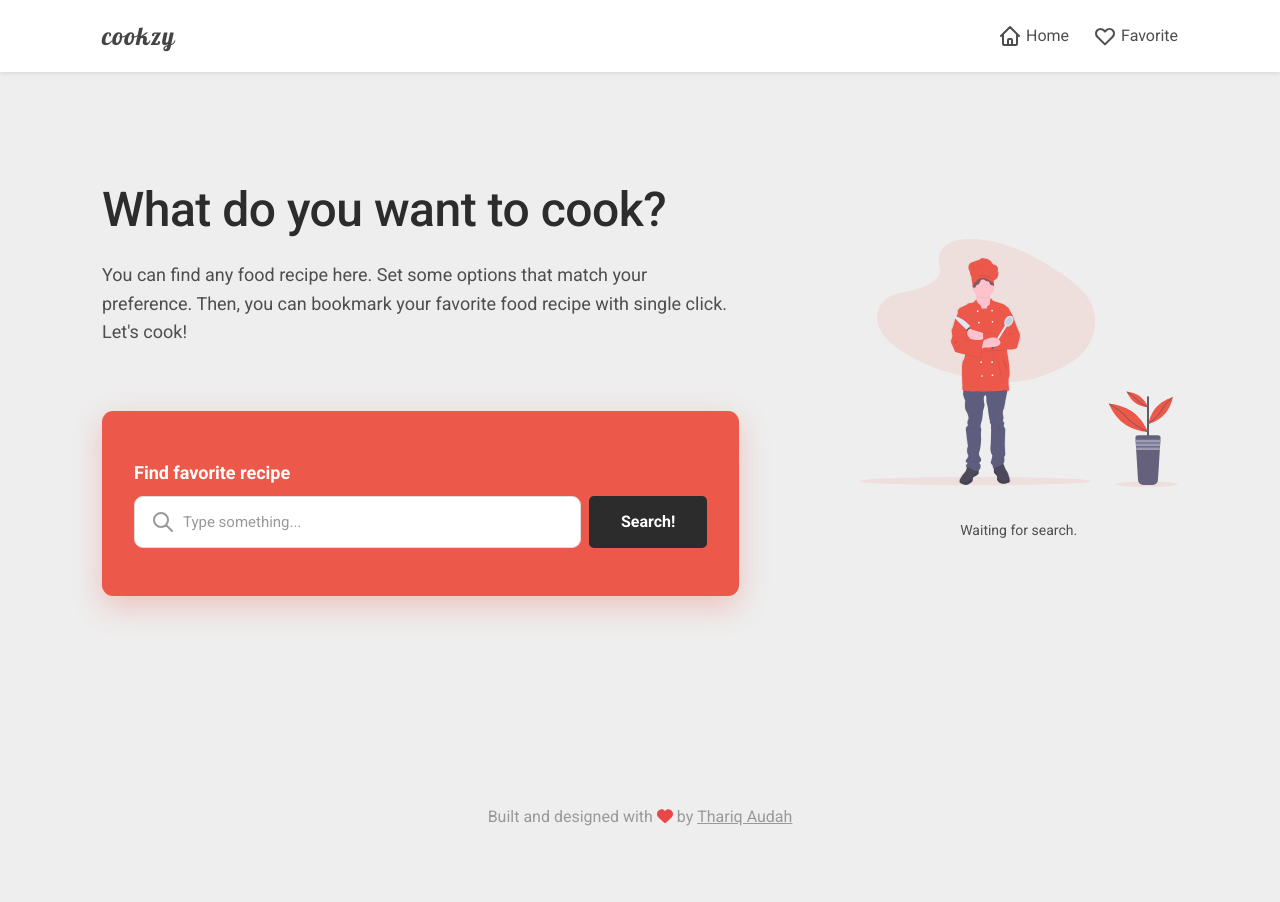
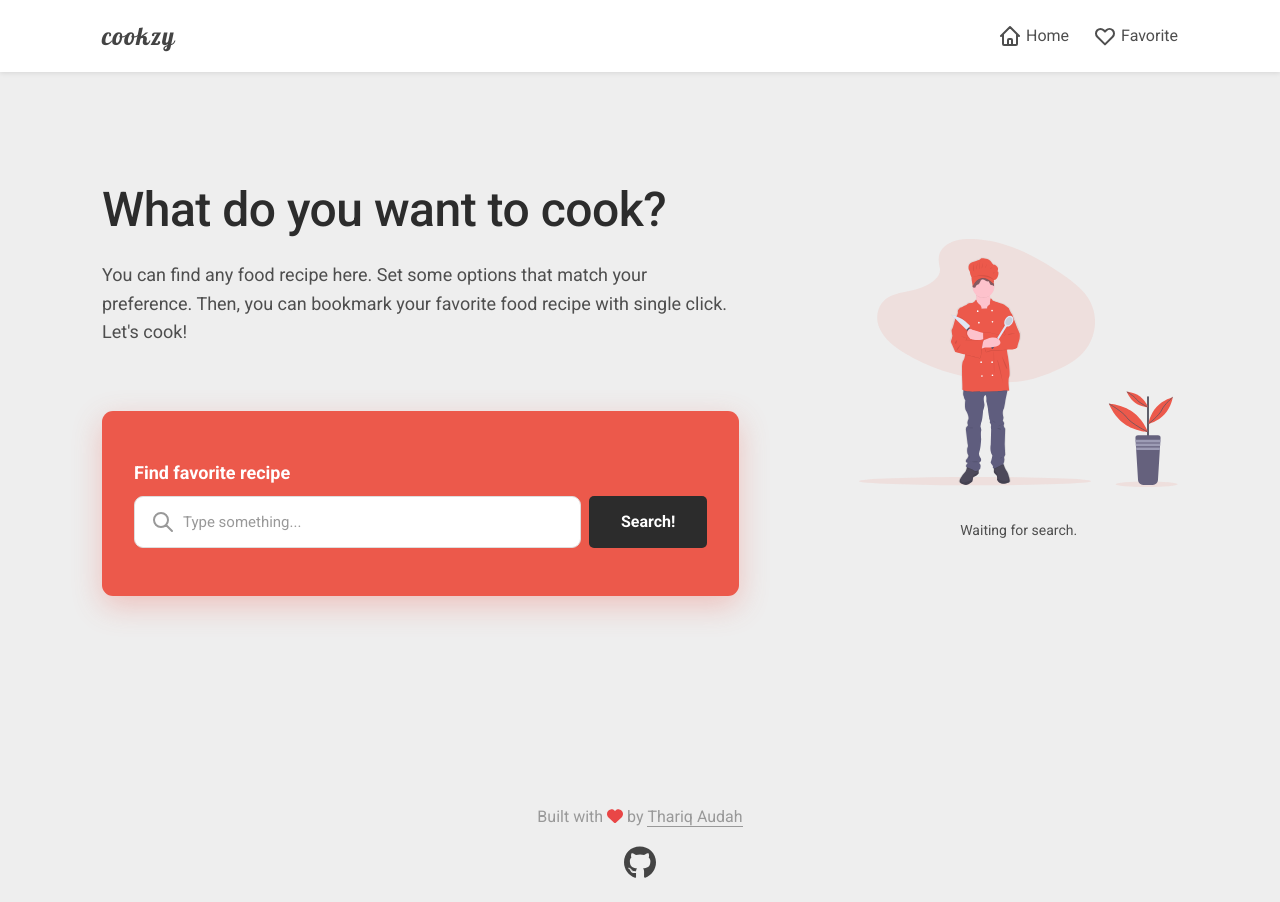
Before and after one commit to thariqaudah/cookzy, a Vue app: page / in a window 1280 px wide. Before the commit the page ends 862 px from the top, so only its background shows below. Built offline with nearby package versions, Linux system fonts and the light colour scheme.

Commit message:
Edit footer

```diff
--- a/src/components/Footer.vue
+++ b/src/components/Footer.vue
@@ -2,7 +2,7 @@
 	<footer class="footer">
 		<div class="container">
 			<p class="footer-text">
-				Built and designed with
+				Built with
 				<font-awesome-icon class="footer-icon" icon="heart" />
 				by
 				<a
@@ -12,13 +12,24 @@
 					>Thariq Audah</a
 				>
 			</p>
+			<a
+				class="footer-github"
+				href="https://github.com/thariqaudah"
+				target="_blank"
+			>
+				<img
+					class="icon-github"
+					src="@/assets/icon-github.svg"
+					alt="Github icon"
+				/>
+			</a>
 		</div>
 	</footer>
 </template>
 
 <style lang="scss" scoped>
 .footer {
-	padding: 96px 0 32px;
+	padding: 96px 0 16px;
 	text-align: center;
 
 	.footer-text {
@@ -29,7 +40,8 @@
 		}
 
 		.footer-link {
-			text-decoration: underline;
+			line-height: 1.2;
+			border-bottom: 1px solid currentColor;
 
 			&:hover {
 				color: var(--primary-color);
@@ -40,5 +52,12 @@
 	.footer-icon {
 		color: #e94646;
 	}
+
+	.footer-github {
+		margin-top: 16px;
+		.icon-github {
+			width: 32px;
+		}
+	}
 }
 </style>
```
Also changed, not shown: src/assets/icon-github.svg (added).
